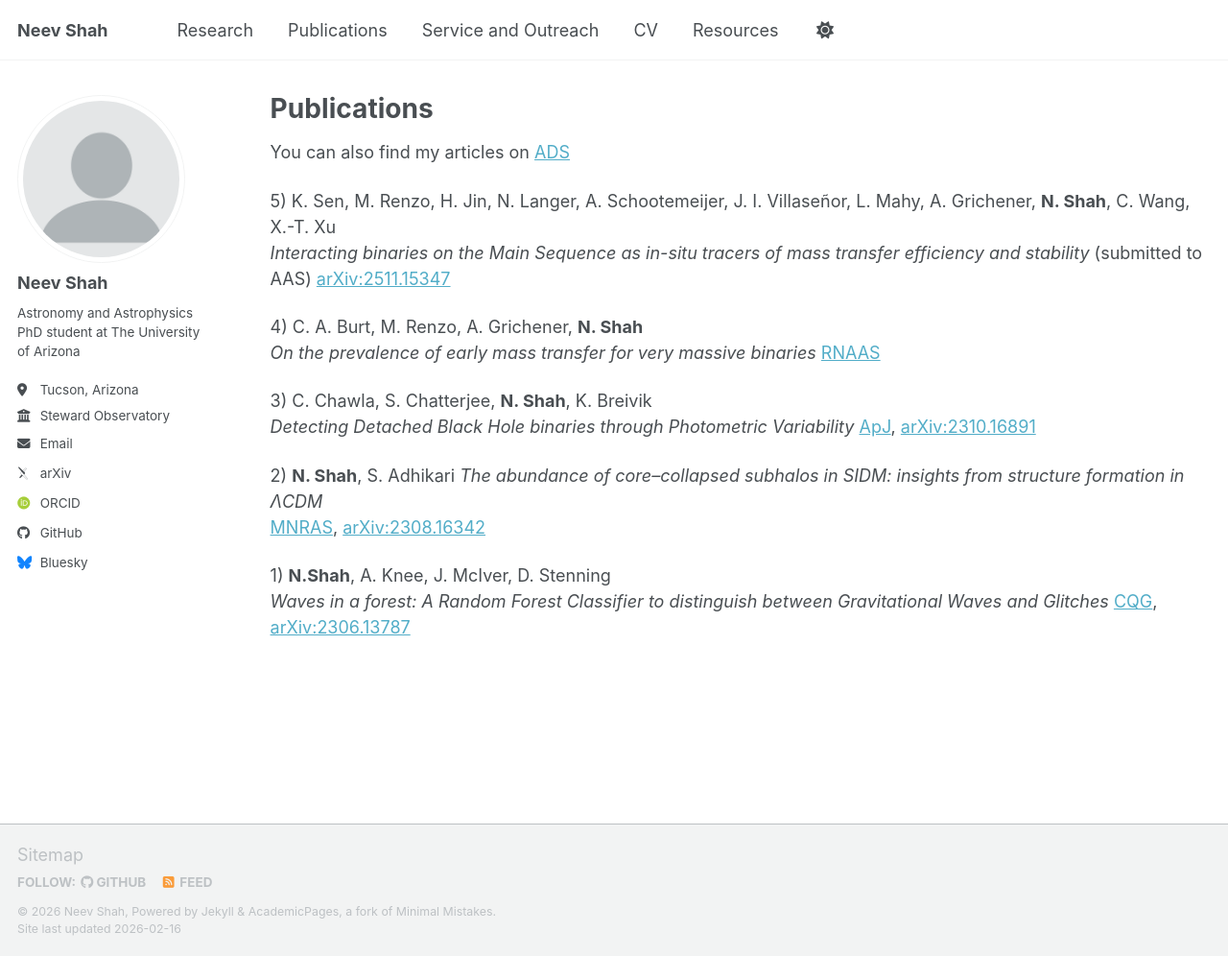
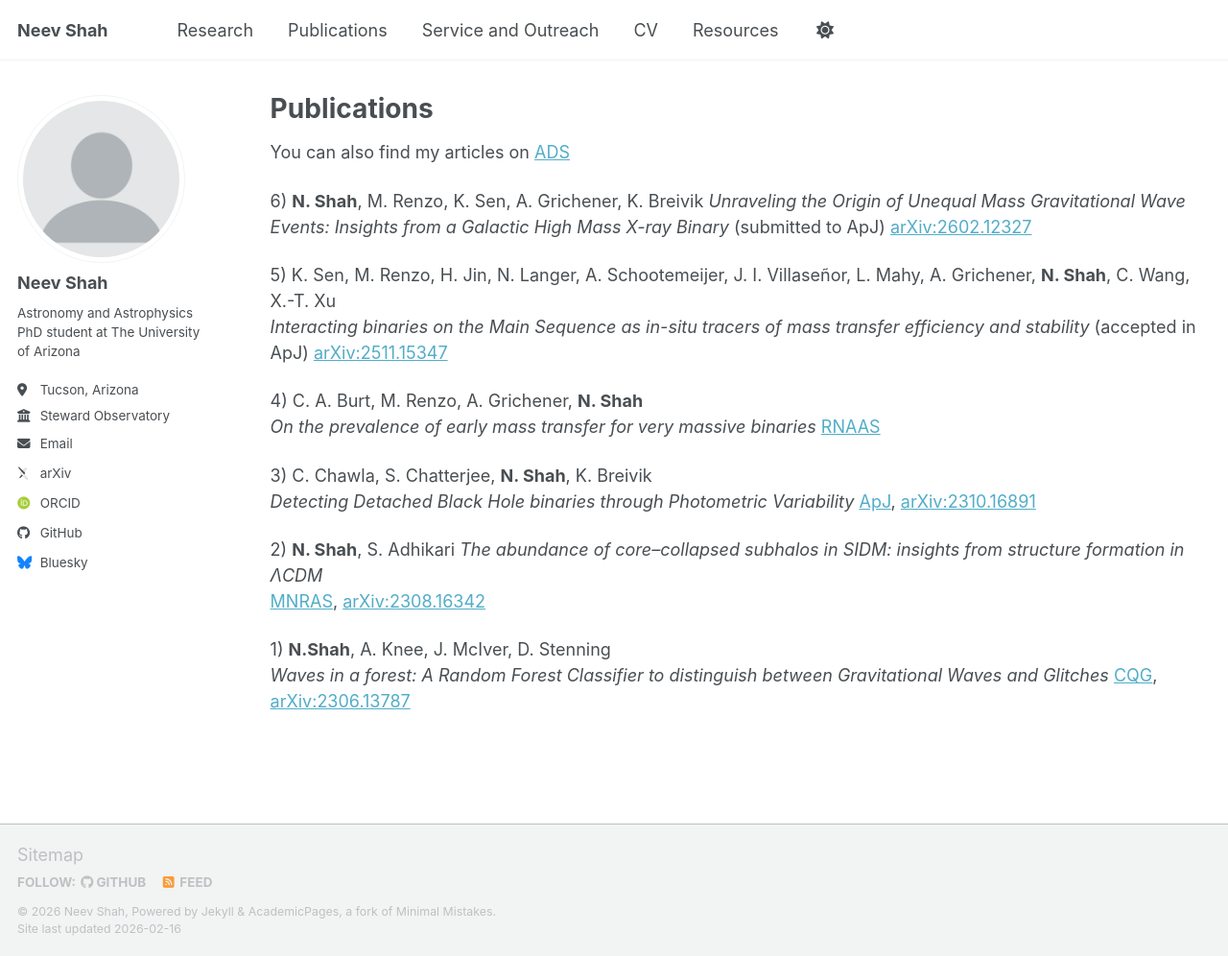
Before and after one commit to neevshah101/neevshah101.github.io, a Jekyll site: the page built from _pages/publications.md, in a window 1280 px wide and 996 px high. Shown: the whole window at 96% size. Built offline with Jekyll 4.4.1, drawn with Linux system fonts in a browser that asks for light colours; some web fonts are replaced; a script bundle is joined from its source files by our own code; library files that are not in the unit come from our copies.

```diff
--- a/_pages/publications.md
+++ b/_pages/publications.md
@@ -7,9 +7,13 @@ author_profile: true
 
 You can also find my articles on [ADS](https://ui.adsabs.harvard.edu/public-libraries/9EwD-zomQNSZSOGsAMyd0A)
 
+6) **N. Shah**, M. Renzo, K. Sen, A. Grichener, K. Breivik
+*Unraveling the Origin of Unequal Mass Gravitational Wave Events: Insights from a Galactic High Mass X-ray Binary*
+(submitted to ApJ) [arXiv:2602.12327](https://arxiv.org/abs/2602.12327)
+
 5) K. Sen, M. Renzo, H. Jin, N. Langer, A. Schootemeijer, J. I. Villaseñor, L. Mahy, A. Grichener, **N. Shah**, C. Wang, X.-T. Xu\
 *Interacting binaries on the Main Sequence as in-situ tracers of mass transfer efficiency and stability*
-(submitted to AAS) [arXiv:2511.15347](https://arxiv.org/abs/2511.15347)
+(accepted in ApJ) [arXiv:2511.15347](https://arxiv.org/abs/2511.15347)
 
 4) C. A. Burt, M. Renzo, A. Grichener, **N. Shah**\
 *On the prevalence of early mass transfer for very massive binaries*
```
Also changed, not shown: _pages/resources.md (+8 -0 lines).
